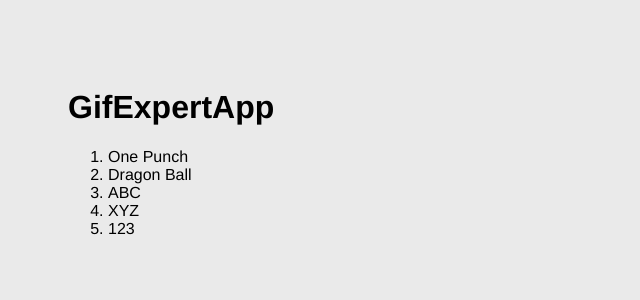
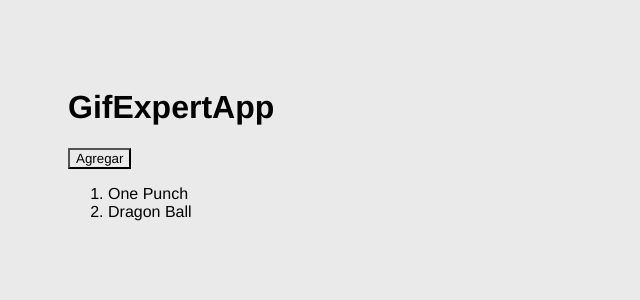
Before and after one commit to Juan17Informatico/04-gif-expert-app, a React (Vite) app: page / in a window 1280 px wide. Shown: the top 300 px of the page, without its empty margins (0-640 px from the left). Built offline with nearby package versions, Linux system fonts and the light colour scheme.

Commit message:
Utilizar el operador spread '...' para desestructurar el arreglo y utilizar el setCategories para insertar mas valores al state de nuestro componente

```diff
--- a/src/GifExpertApp.jsx
+++ b/src/GifExpertApp.jsx
@@ -2,6 +2,14 @@
 
 export const GifExpertApp = () => {
     const [categories, setCategories] = useState(["One Punch", "Dragon Ball"]);
+
+    const onAddCategory = () => {
+
+        //Categories
+        // console.log('Valorant');
+        setCategories( [ 'Valorant' ,...categories ] );
+        // setCategories( cat => [...cat, 'Valorant']);
+    }
 
     console.log(categories);
     return (
@@ -9,13 +17,11 @@
             {/* Titulo */}
             <h1>GifExpertApp</h1>
             {/* Listado de Gif */}
+            <button onClick={onAddCategory}>Agregar</button>
             <ol>
                 {categories.map((category) => {
-                  return <li key={ category }>{category}</li>;
+                  return <li key={ category }>{category}</li>
                 })}
-                <li>ABC</li>
-                <li>XYZ</li>
-                <li>123</li>
             </ol>
             {/* Gif Item */}
         </>
```
